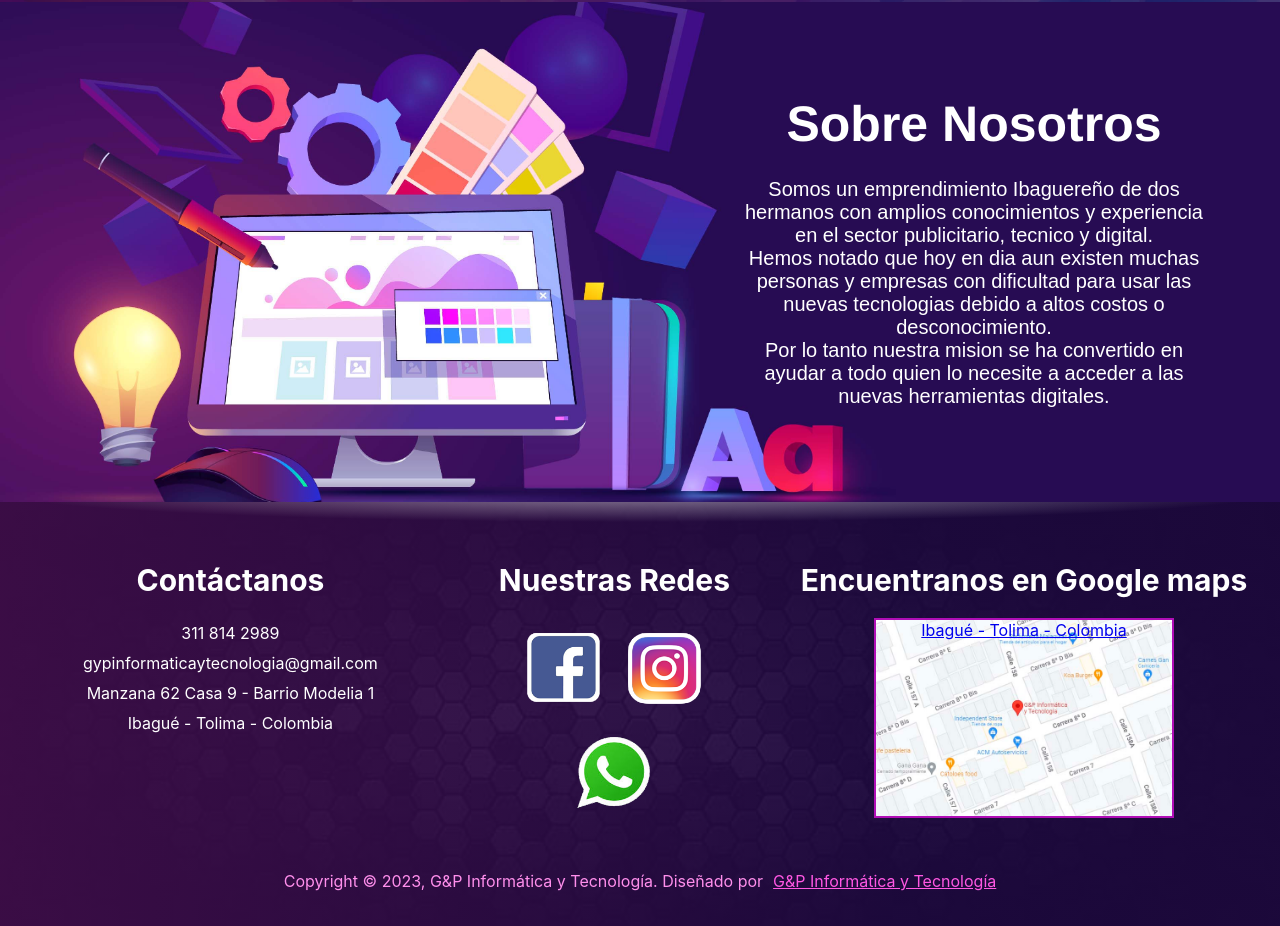
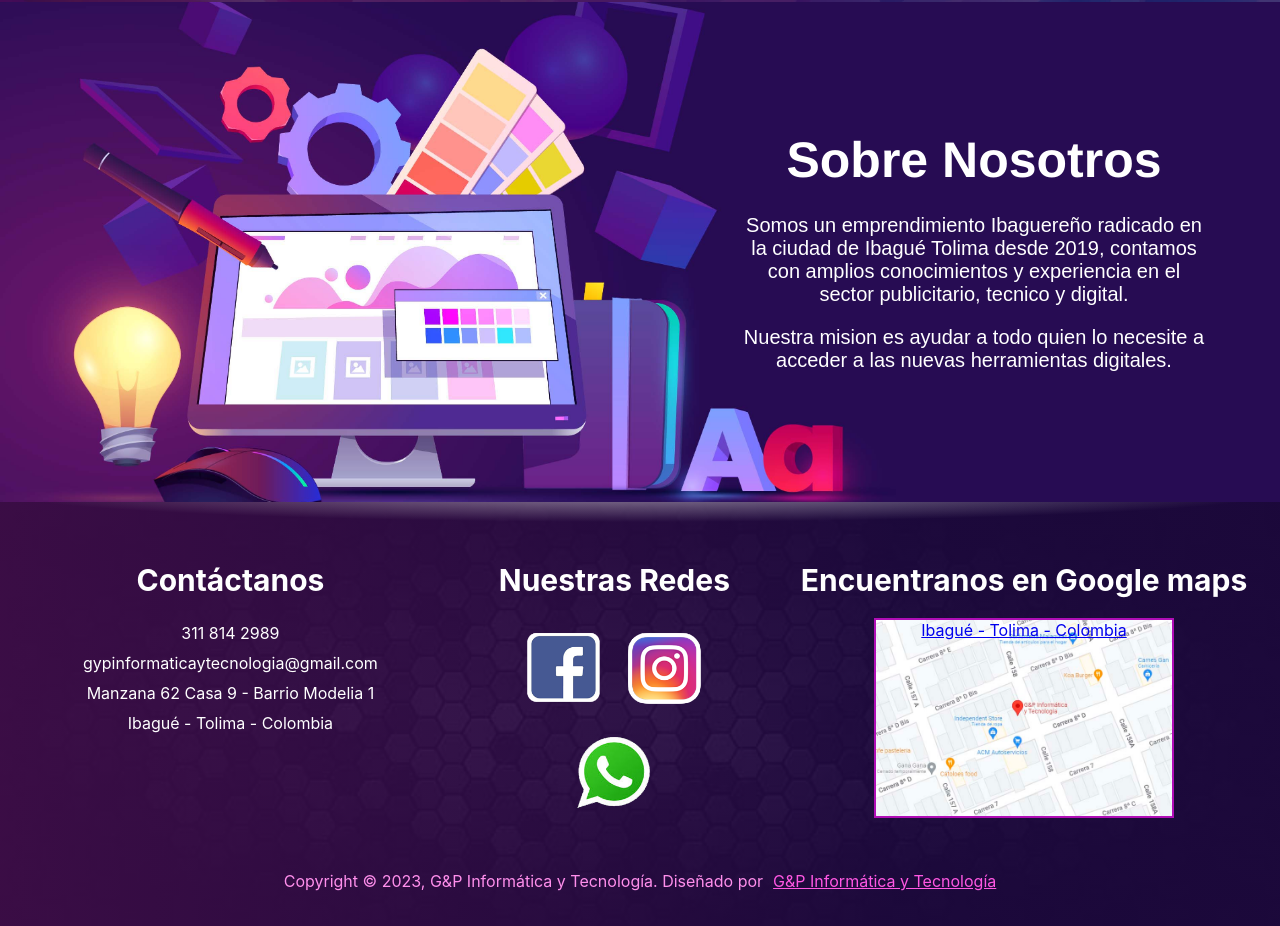
Before and after one commit to GermanKast/gypinformaticaytecnologia, a React (Create React App) app: page / in a window 1280 px wide. Shown: the part 5198-6124 px from the top of the page. Built offline with nearby package versions, Linux system fonts and the light colour scheme; the HTML template or start-up script is replaced by a standard one.

Commit message:
Actualizacion seccion sobre nosotros

```diff
--- a/src/components/sections/UsSection.js
+++ b/src/components/sections/UsSection.js
@@ -7,9 +7,9 @@ function UsSection(){
             <img className="us-image" src={require("../../imgs/us/diseño-web-caricatura-fondo-oscuro-short.jpg")} alt="" />
             <div className="us-text">
                 <h2>Sobre Nosotros</h2>
-                <p>Somos un emprendimiento Ibaguereño de dos hermanos con amplios conocimientos y experiencia en el sector publicitario, tecnico y digital.</p>
-                <p>Hemos notado que hoy en dia aun existen muchas personas y empresas con dificultad para usar las nuevas tecnologias debido a altos costos o desconocimiento.</p>
-                <p>Por lo tanto nuestra mision se ha convertido en ayudar a todo quien lo necesite a acceder a las nuevas herramientas digitales.</p>
+                <p>Somos un emprendimiento Ibaguereño radicado en la ciudad de Ibagué Tolima desde 2019, contamos con amplios conocimientos y experiencia en el sector publicitario, tecnico y digital.</p>
+                <br />
+                <p>Nuestra mision es ayudar a todo quien lo necesite a acceder a las nuevas herramientas digitales.</p>
             </div>
         </div>
     );
```
